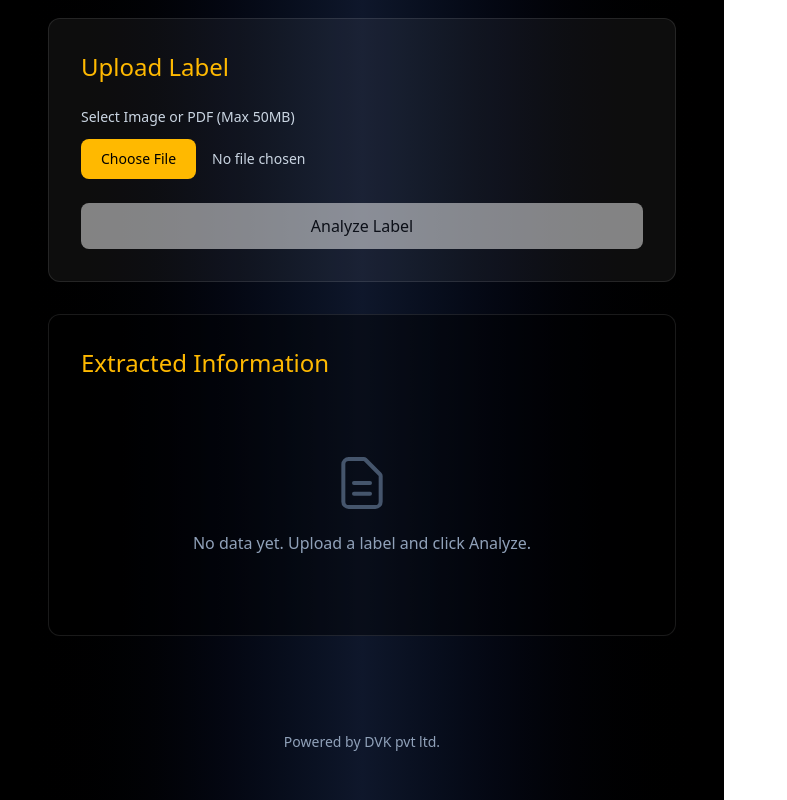
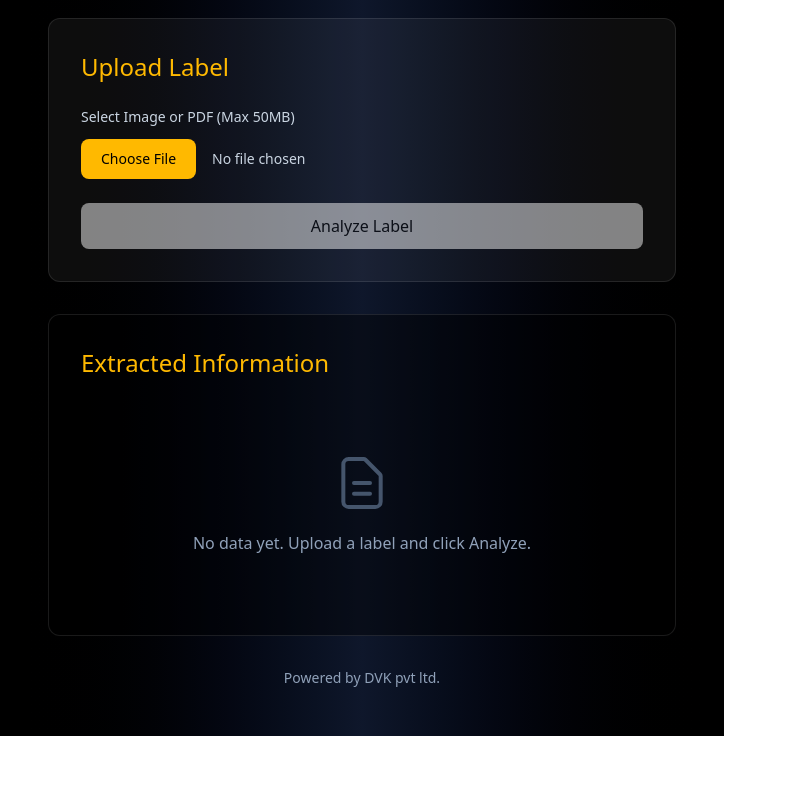
Before and after one commit to Nishan-Narvan/ai-label-extractor, a React (Vite) app in the folder front/: page / in a window 1280 px wide. Shown: the part 400-1200 px from the top of the page, without its empty margins (0-787 px from the left). After the commit the page ends 1136 px from the top, so only its background shows below. Built offline with nearby package versions, Linux system fonts and the light colour scheme.

Commit message:
Refactor App component layout and comments

```diff
--- a/front/src/App.jsx
+++ b/front/src/App.jsx
@@ -3,9 +3,11 @@ import logo from "./assets/dvk.jpg";
 
 function App() {
   return (
-    <div className="min-h-screen bg-gradient-to-r from-black via-slate-900 to-black text-white">
-      <div className="container mx-auto px-4 sm:px-6 lg:px-8 py-8 sm:py-12 min-h-screen flex flex-col">
+    // Full screen background
+    <div className="min-h-screen w-full bg-gradient-to-r from-black via-slate-900 to-black text-white">
 
+      {/* Full-width, flexible parent */}
+      <div className="w-full min-h-screen px-4 sm:px-6 lg:px-8 py-8 sm:py-12 flex flex-col">
 
         {/* Header */}
         <header className="text-center mb-8 sm:mb-12">
@@ -24,23 +26,25 @@ function App() {
           </p>
         </header>
 
-        {/* Features Tags */}
+        {/* Feature tags */}
         <div className="flex gap-2 sm:gap-3 justify-center flex-wrap mb-8 sm:mb-12 px-4">
-          {["PDF Support", "Image Processing", "In-Memory", "Gemini Vision"].map((tag) => (
+          {["PDF Support", "Image Processing", "In-Memory", "Gemini Vision"].map(
+            (tag) => (
               <span
                 key={tag}
                 className="bg-white/5 border border-white/10 px-3 sm:px-4 py-1.5 sm:py-2 rounded-lg text-xs sm:text-sm text-slate-200"
               >
                 {tag}
               </span>
-          ))}
+            )
+          )}
         </div>
 
-        {/* Main Component */}
+        {/* Dynamic height component (correct behavior) */}
         <ImageUpload />
 
-        {/* Footer */}
-        <footer className="text-center mt-12 sm:mt-16 text-slate-400 text-xs sm:text-sm px-4">
+        {/* Footer stays at bottom when space exists */}
+        <footer className="mt-auto text-center text-slate-400 text-xs sm:text-sm px-4">
           <p>Powered by DVK pvt ltd.</p>
         </footer>
 
```
Lines whose indentation alone changed are shown as unchanged.
